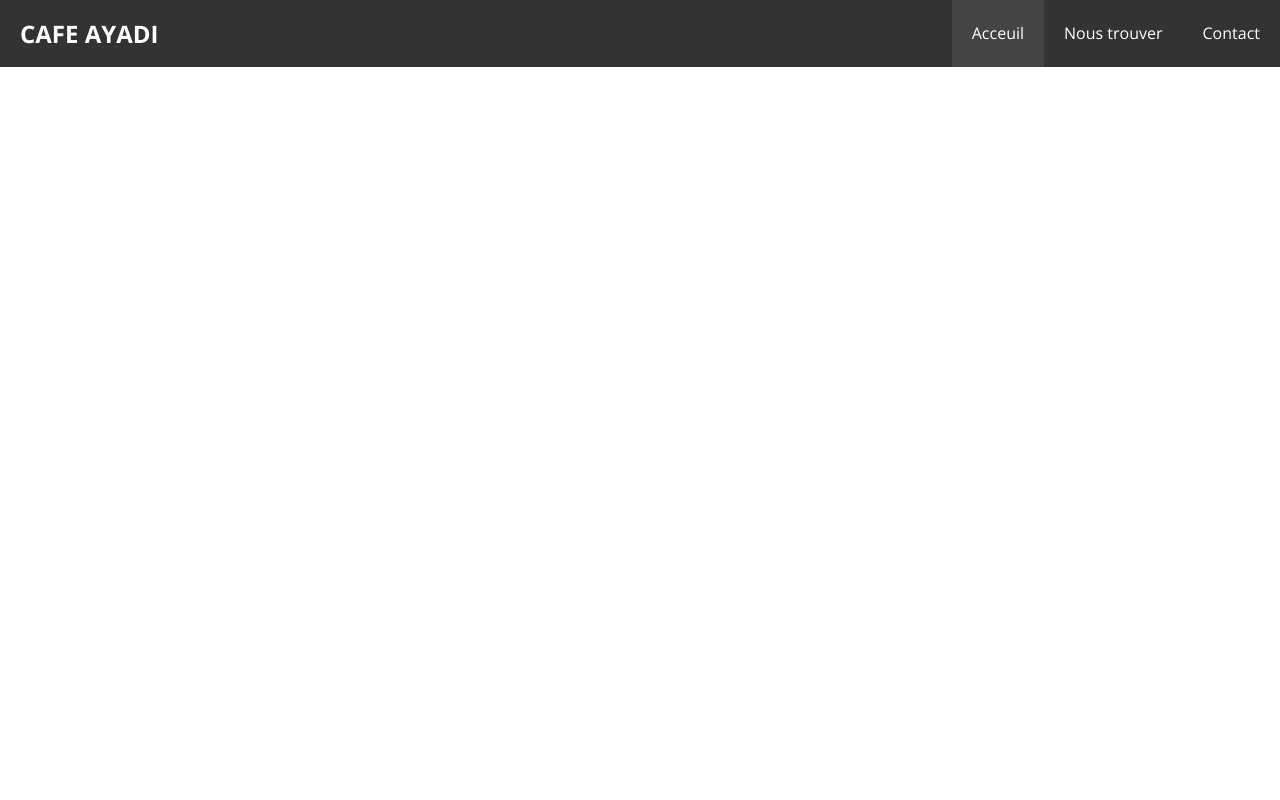
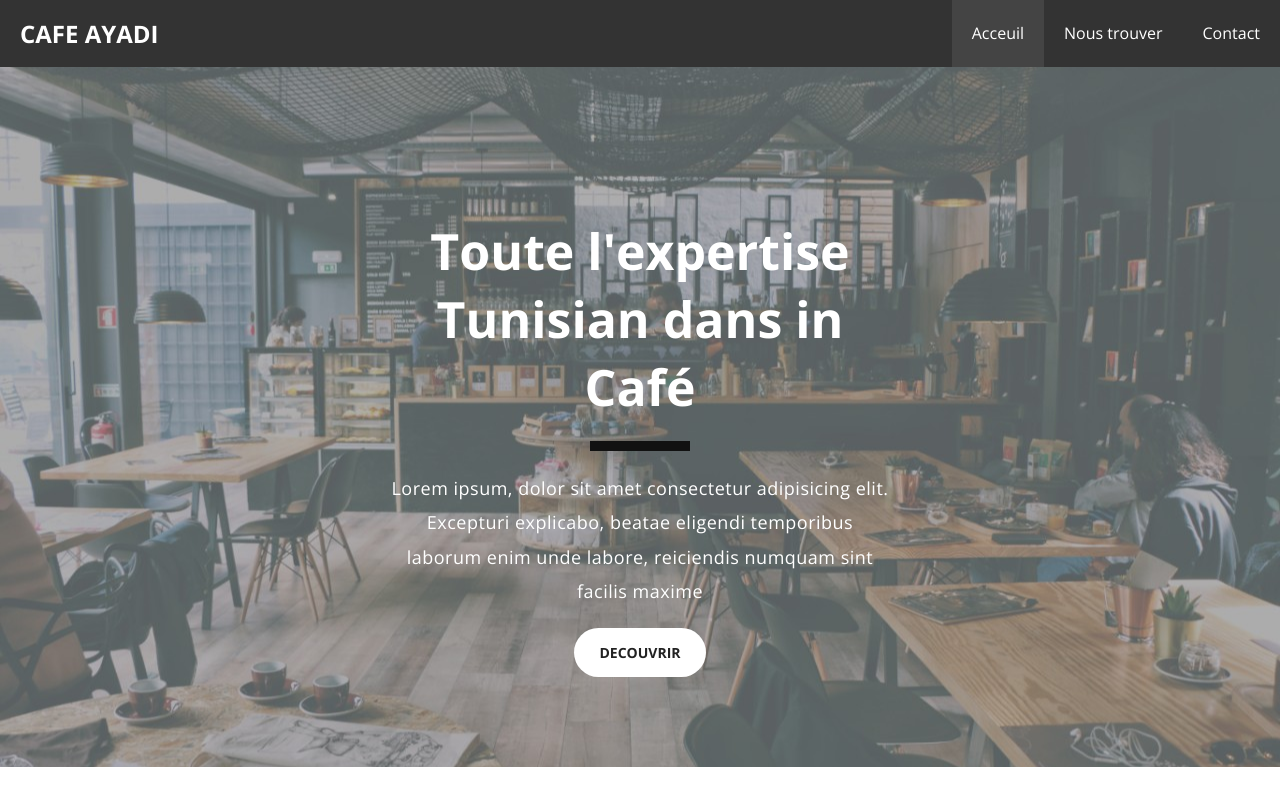
Before and after one commit to SamarAyadi/cafe-ayadi, a plain HTML site: page index.html in a window 1280 px wide. Drawn offline with nearby package versions, Linux system fonts and the light colour scheme.

Commit message:
feat:Mise en place de la partie centrale

```diff
--- a/css/style.css
+++ b/css/style.css
@@ -1,4 +1,3 @@
-
 /* ^ reset */
 
 * {
@@ -8,54 +7,107 @@
 }
 
 /* general */
-html,body{
-   font-family: "Open Sans", sans-serif;
+html,
+body {
+  font-family: "Open Sans", sans-serif;
 }
-h1,h2,h3{
+h1,
+h2,
+h3 {
   margin-bottom: 20px;
 }
 
-a{
+a {
   color: #222;
   text-decoration: none;
 }
-.active{
+.separator {
+  background: #111;
+  height: 10px;
+  width: 100px;
+  margin: 20px auto;
+}
+.btn {
+  display: inline-block;
+  padding: 15px 25px;
+  border-radius: 30px;
+  font-weight: 700;
+  font-size: 14px;
+}
+.btn-primary {
+  background: white;
+  color: #222;
+}
+.btn-primary:hover {
+  background: #222;
+  color: white;
+}
+.active {
   background: #444;
+}
+.my-10{
+  margin-top: 10px;
+  margin-bottom: 10px;
+}
+p {
+  margin-bottom: 10px;
 }
 
 /* * header */
 
-.header{
+.header {
   background: #333;
   overflow: auto;
   line-height: 1.7em;
 }
 
-.header nav h1{
+.header nav h1 {
   float: left;
   padding: 20px;
   margin-bottom: 0;
-
 }
-.header nav h1 a{
+.header nav h1 a {
   color: white;
 }
 
-.header nav ul{
+.header nav ul {
   float: right;
-  list-style: none
+  list-style: none;
 }
 
 .header nav ul li {
-  float: left
+  float: left;
 }
 
-.header nav ul li a{
+.header nav ul li a {
   color: white;
   padding: 20px;
   display: block;
 }
 
-.header nav ul li a:hover{
+.header nav ul li a:hover {
   background: #444;
 }
+
+/* vp */
+.vp {
+  height: 700px;
+  background: url(../images/cafe1.jpg) center center/cover;
+  text-align: center;
+}
+.vp-content {
+  max-width: 500px;
+  padding-top: 150px;
+  color: white;
+  display: block;
+  margin: auto;
+}
+
+.vp-content h1 {
+  font-size: 50px;
+}
+.vp-content p {
+  font-size: 18px;
+  letter-spacing: 0.5px;
+  line-height: 1.9em;
+}
--- a/index.html
+++ b/index.html
@@ -4,7 +4,10 @@
     <meta charset="UTF-8" />
     <meta name="viewport" content="width=device-width, initial-scale=1.0" />
     <link rel="stylesheet" href="./css/style.css" />
-    <link href="https://fonts.googleapis.com/css2?family=Open+Sans:ital,wght@0,300..800;1,300..800&display=swap" rel="stylesheet">
+    <link
+      href="https://fonts.googleapis.com/css2?family=Open+Sans:ital,wght@0,300..800;1,300..800&display=swap"
+      rel="stylesheet"
+    />
     <title>CAFE AYADI | Acceuil</title>
   </head>
   <body>
@@ -15,14 +18,19 @@
         </h1>
 
         <ul>
-
           <li><a class="active" href="./index.html">Acceuil</a></li>
           <li><a href="./where.html">Nous trouver</a></li>
           <li><a href="./contact.html">Contact</a></li>
         </ul>
       </nav>
     </header>
-
-
+    <section class="vp">
+      <div class="vp-content">
+        <h1>Toute l'expertise Tunisian dans in Café</h1>
+        <div class="separator"></div>
+        <p>Lorem ipsum, dolor sit amet consectetur adipisicing elit. Excepturi explicabo, beatae eligendi temporibus laborum enim unde labore, reiciendis numquam sint facilis maxime</p>
+        <a href="./where.html" class="btn btn-primary my-10" >DECOUVRIR</a>
+      </div>
+    </section>
   </body>
 </html>
```
